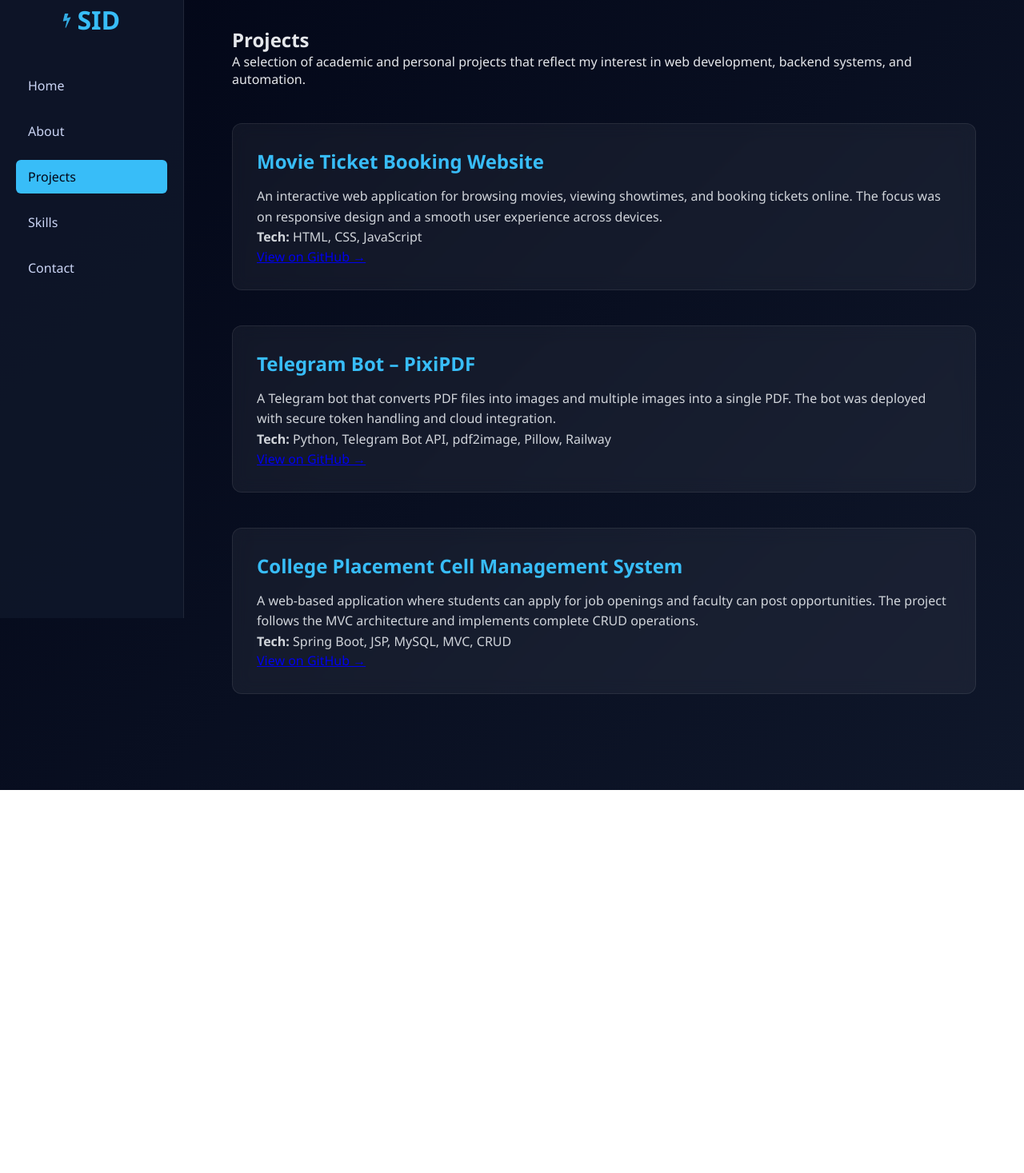
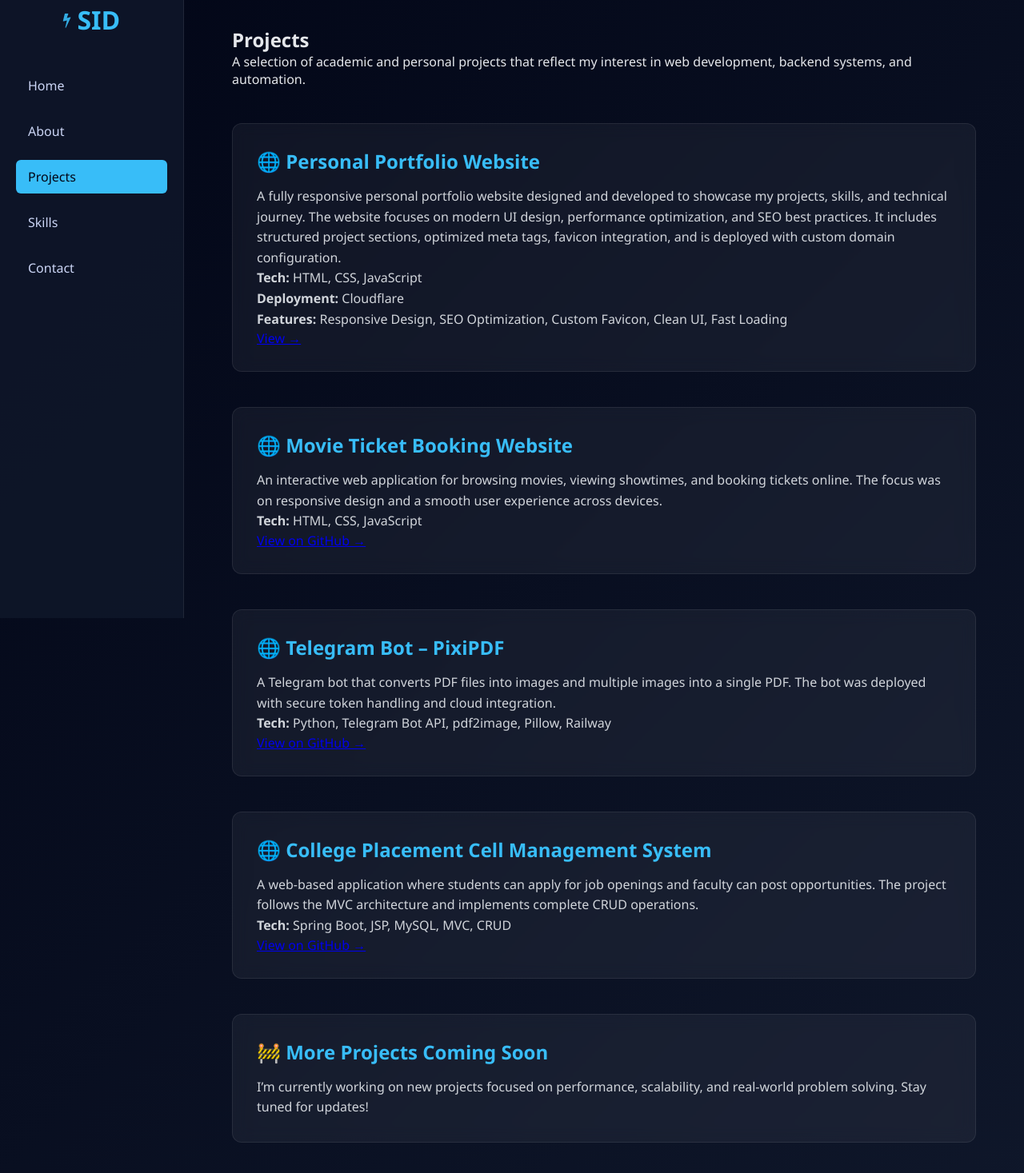
Before and after one commit to itssiddheshjain/Website, a plain HTML site: page projects.html in a window 1280 px wide. Shown: the part 27-1494 px from the top of the page at 80% size. Before the commit the page ends 1015 px from the top, so only its background shows below. Drawn offline with Linux system fonts and the light colour scheme.

Commit message:
Update projects.html

```diff
--- a/projects.html
+++ b/projects.html
@@ -32,9 +32,31 @@
         interest in web development, backend systems, and automation.
       </p><br><br>
 
+      <!-- Project 0 -->
+<div class="glass project-card">
+  <h2>🌐 Personal Portfolio Website</h2>
+  <p>
+    A fully responsive personal portfolio website designed and developed to showcase my projects, skills, and technical journey. The website focuses on modern UI design, performance optimization, and SEO best practices. It includes structured project sections, optimized meta tags, favicon integration, and is deployed with custom domain configuration.
+  </p>
+  <p class="tech">
+    <strong>Tech:</strong> HTML, CSS, JavaScript
+  </p>
+<p class="tech">
+    <strong>Deployment:</strong> Cloudflare
+  </p>
+<p class="tech">
+    <strong>Features:</strong> Responsive Design, SEO Optimization, Custom Favicon, Clean UI, Fast Loading
+  </p>
+
+  <a href="https://siddheshjain.in"
+     target="_blank" class="project-link">
+     View →
+  </a>
+</div> <br> <br>
+
       <!-- Project 1 -->
       <div class="glass project-card">
-  <h2>Movie Ticket Booking Website</h2>
+  <h2>🌐 Movie Ticket Booking Website</h2>
   <p>
     An interactive web application for browsing movies, viewing
     showtimes, and booking tickets online. The focus was on
@@ -43,7 +65,7 @@
   <p class="tech">
     <strong>Tech:</strong> HTML, CSS, JavaScript
   </p>
-  <a href="https://github.com/itssiddheshjain/Movie-Ticket-Booking"
+  <a href="https://github.com/itssiddheshjain/Movie-Ticket-Booking "
      target="_blank" class="project-link">
      View on GitHub →
   </a>
@@ -52,7 +74,7 @@
 
       <!-- Project 2 -->
       <div class="glass project-card">
-  <h2>Telegram Bot – PixiPDF</h2>
+  <h2>🌐 Telegram Bot – PixiPDF</h2>
   <p>
     A Telegram bot that converts PDF files into images and multiple
     images into a single PDF. The bot was deployed with secure token
@@ -70,7 +92,7 @@
 
       <!-- Project 3 -->
 <div class="glass project-card">
-  <h2>College Placement Cell Management System</h2>
+  <h2>🌐 College Placement Cell Management System</h2>
   <p>
     A web-based application where students can apply for job
     openings and faculty can post opportunities. The project follows
@@ -83,7 +105,18 @@
      target="_blank" class="project-link">
      View on GitHub →
   </a>
+</div><br><br>
+
+      <!-- Project 3 -->
+<div class="glass project-card">
+  <h2>🚧 More Projects Coming Soon</h2>
+  <p>
+I’m currently working on new projects focused on performance, scalability, and real-world problem solving. Stay tuned for updates!
+  </p>
+
+
 </div>
+
 
     </section>
   </main>
```
